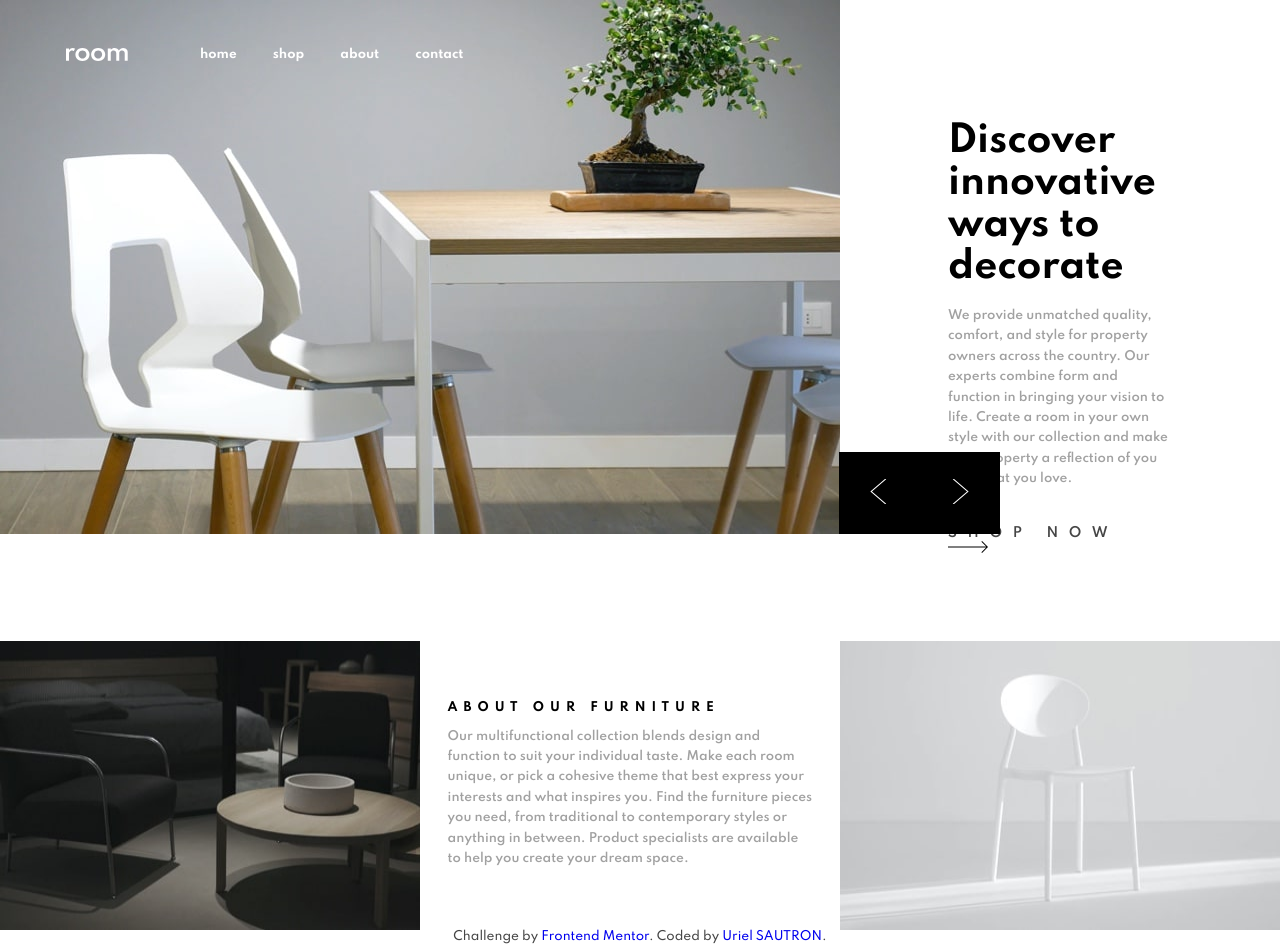
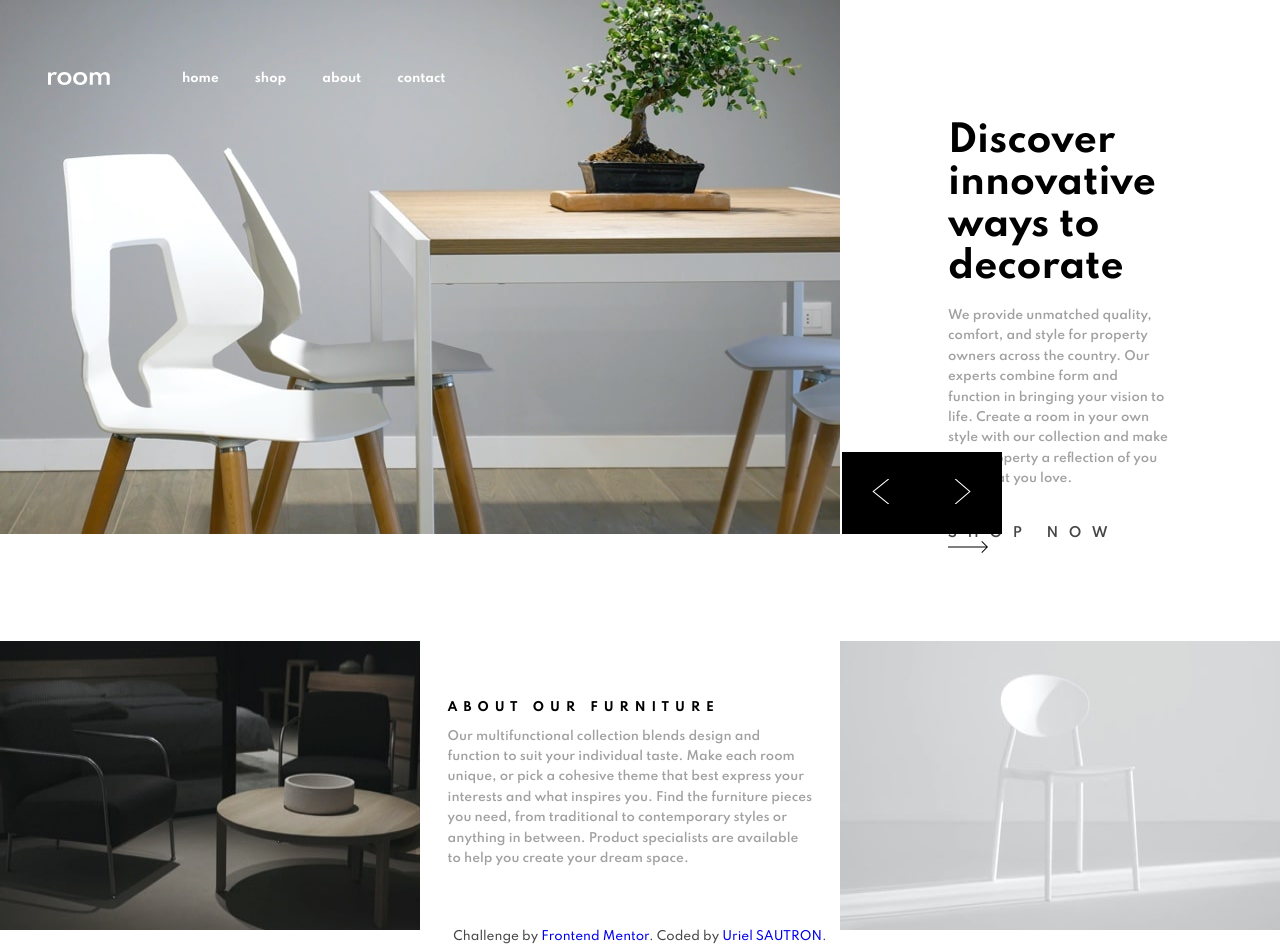
Before and after one commit to Uriel-Sautron/room-homepage-fontend-mentor, a plain HTML site: page index.html in a window 1280 px wide. Drawn offline with Linux system fonts and the light colour scheme.

Commit message:
Fix Solution

```diff
--- a/style.css
+++ b/style.css
@@ -57,7 +57,7 @@ button {
 header {
   position: absolute;
   width: 100%;
-  padding: 4em 1.5em;
+  padding: 6em 1.5em 0 0;
   z-index: 10;
 }
 
@@ -252,7 +252,7 @@ footer {
   }
 
   .hero__group-buttons {
-    right: -13.3em;
+    right: -13.5em;
   }
 
   .hero__button {
```
